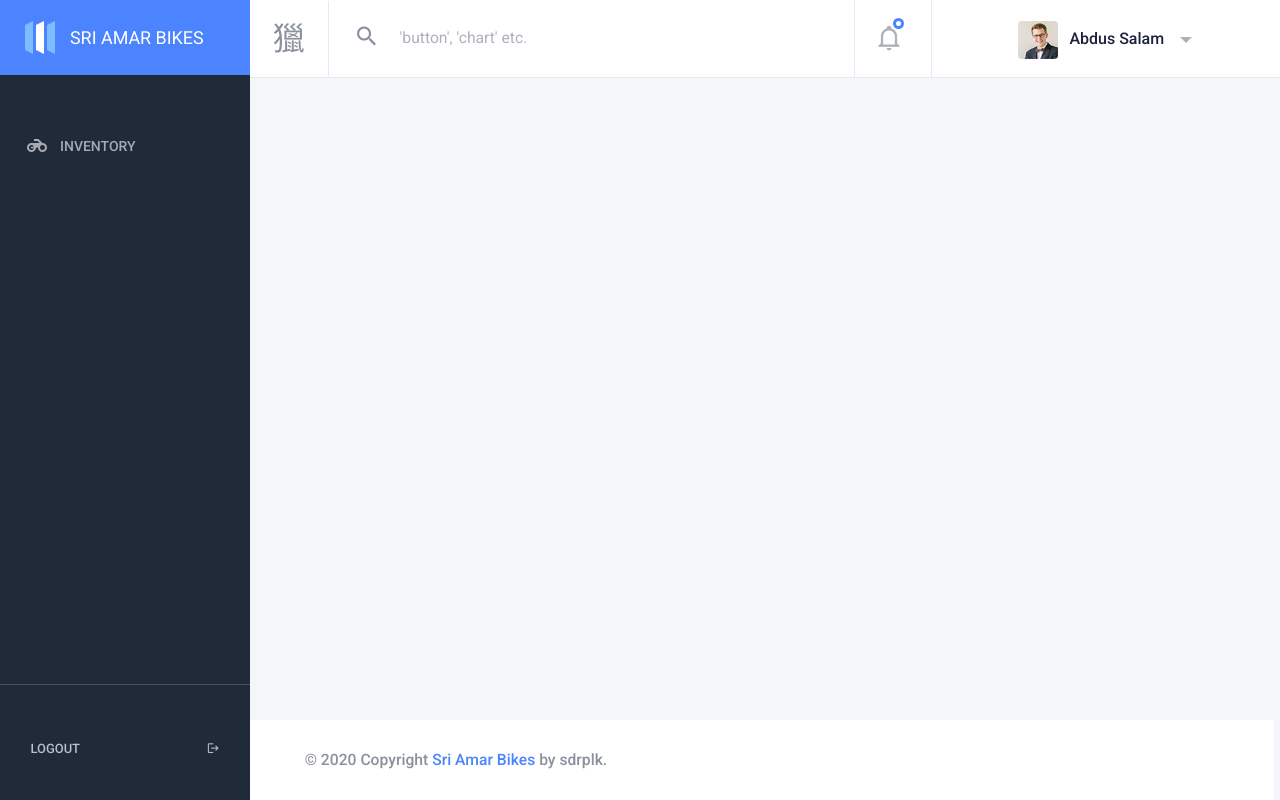
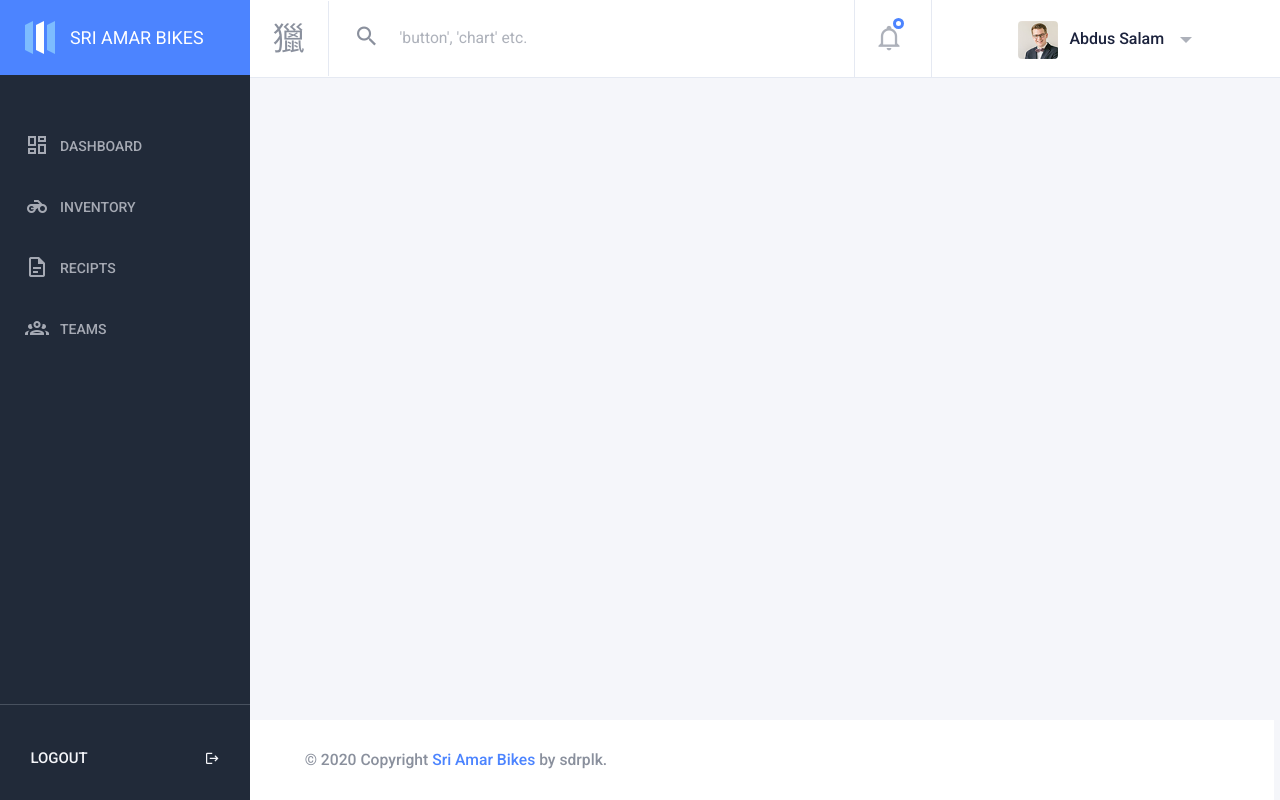
Before and after one commit to sudhakarbhra/amar-dms, a PHP site: page /index.php in a window 1280 px wide. Run offline with PHP 8.4, Linux system fonts and the light colour scheme; some libraries are stand-ins or nearby versions.

Commit message:
Menu Declared and Inital Server Push

```diff
--- a/views/shared/side-bar.php
+++ b/views/shared/side-bar.php
@@ -27,14 +27,19 @@
       <div class="sidebar-scrollbar">
          <!-- sidebar menu -->
          <ul class="nav sidebar-inner" id="sidebar-menu">
-
+         <li>
+              <a class="sidenav-item-link" href="javascript:void(0)">
+               <i class="mdi mdi-view-dashboard-outline"></i>
+               <span class="nav-text">Dashboard</span>
+            </a>
+         </li>
             <li  class="has-sub" >
-               <a class="sidenav-item-link" href="javascript:void(0)" data-toggle="collapse" data-target="#app"
-                  aria-expanded="false" aria-controls="app">
+               <a class="sidenav-item-link" href="javascript:void(0)" data-toggle="collapse" data-target="#appOne"
+                  aria-expanded="false" aria-controls="appOne">
                <i class="mdi mdi-motorbike"></i>
                <span class="nav-text">Inventory</span> <b class="caret"></b>
                </a>
-               <ul  class="collapse"  id="app"
+               <ul  class="collapse"  id="appOne"
                   data-parent="#sidebar-menu">
                   <div class="sub-menu">
                      <li >
@@ -47,40 +52,70 @@
                         <span class="nav-text">Colors</span>
                         </a>
                      </li>
+                  </div>
+               </ul>
+
+            </li>
+            <li  class="has-sub" >
+               <a class="sidenav-item-link" href="javascript:void(0)" data-toggle="collapse" data-target="#appTwo"
+                  aria-expanded="false" aria-controls="appTwo">
+               <i class="mdi mdi-file-document-outline"></i>
+               <span class="nav-text">Recipts</span> <b class="caret"></b>
+               </a>
+               <ul  class="collapse"  id="appTwo"
+                  data-parent="#sidebar-menu">
+                  <div class="sub-menu">
                      <li >
                         <a class="sidenav-item-link" href="#">
-                        <span class="nav-text">Team</span>
+                         <span class="nav-text">New Receipt</span>
                         </a>
                      </li>
                      <li >
                         <a class="sidenav-item-link" href="#">
-                        <span class="nav-text">Calendar</span>
+                        <span class="nav-text">Receipts</span>
                         </a>
-
-
-
                      </li>
                   </div>
                </ul>
+
+            </li>
+            <li  class="has-sub" >
+               <a class="sidenav-item-link" href="javascript:void(0)" data-toggle="collapse" data-target="#appThree"
+                  aria-expanded="false" aria-controls="appThree">
+               <i class="mdi mdi-account-group-outline"></i>
+               <span class="nav-text">Teams</span> <b class="caret"></b>
+               </a>
+               <ul  class="collapse"  id="appThree"
+                  data-parent="#sidebar-menu">
+                  <div class="sub-menu">
+                     <li >
+                        <a class="sidenav-item-link" href="#">
+                         <span class="nav-text">New Member</span>
+                        </a>
+                     </li>
+                     <li >
+                        <a class="sidenav-item-link" href="#">
+                        <span class="nav-text">Members</span>
+                        </a>
+                     </li>
+                  </div>
+               </ul>
+
             </li>
 
          </ul>
       </div>
 
-
       <div class="sidebar-footer">
          <hr class="separator mb-0" />
-         <a class="text-light" href="logout">
-            <div class="sidebar-footer-content">
+         <div class="sidebar-footer-content">
+            <a  class="text-light" href="logout">
                <h6 class="text-uppercase">
-                  Logout <span class="float-right"><i class="mdi mdi-logout"></i></span>
+               Logout <span class="float-right"><i class="mdi mdi-logout"></i></span>
                </h6>
-            </div>
-         </a>
+            </a>
+         </div>
       </div>
-
-
-
 
    </div>
 </aside>
```
Also changed, not shown: readme.md (added).
